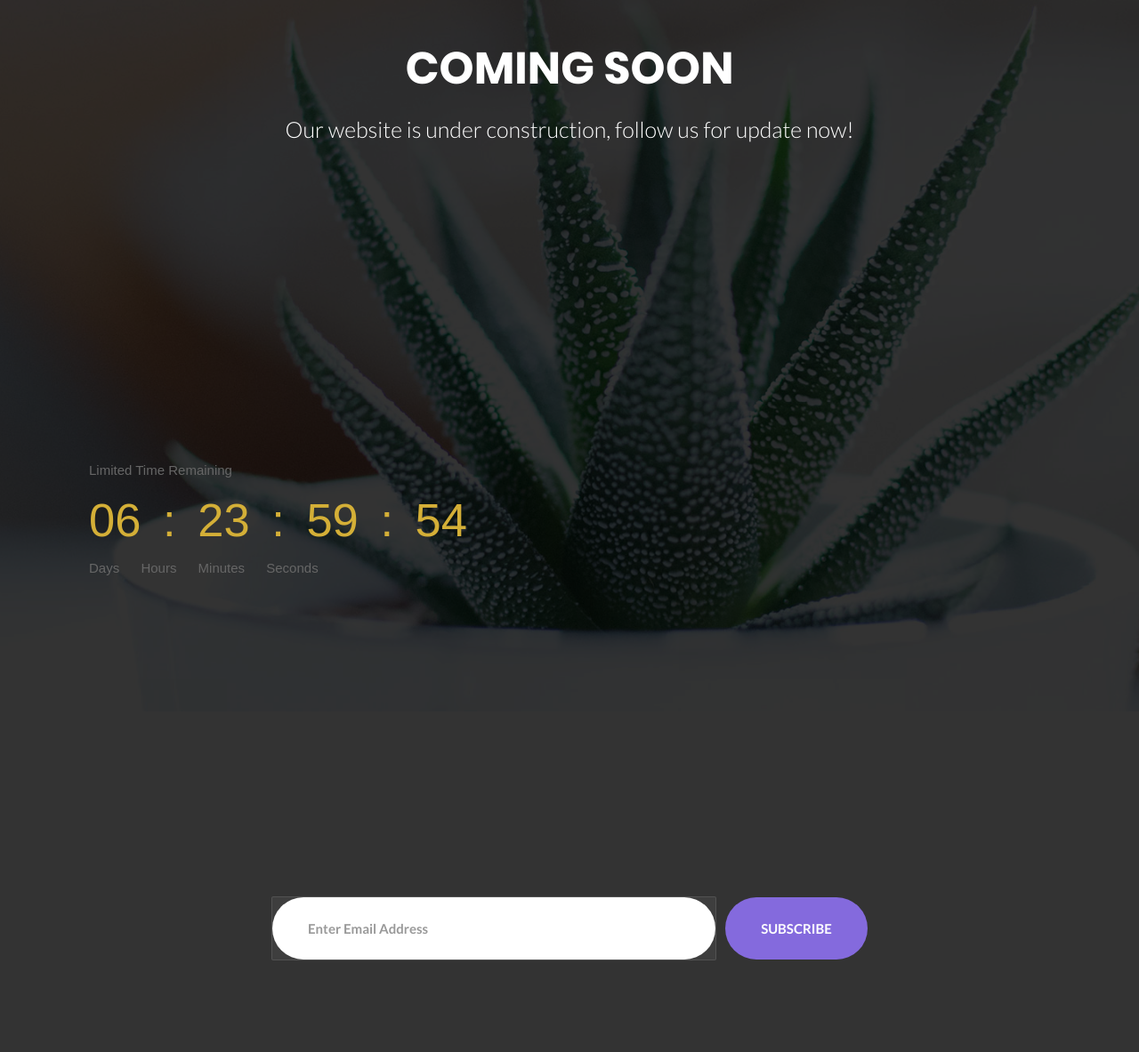
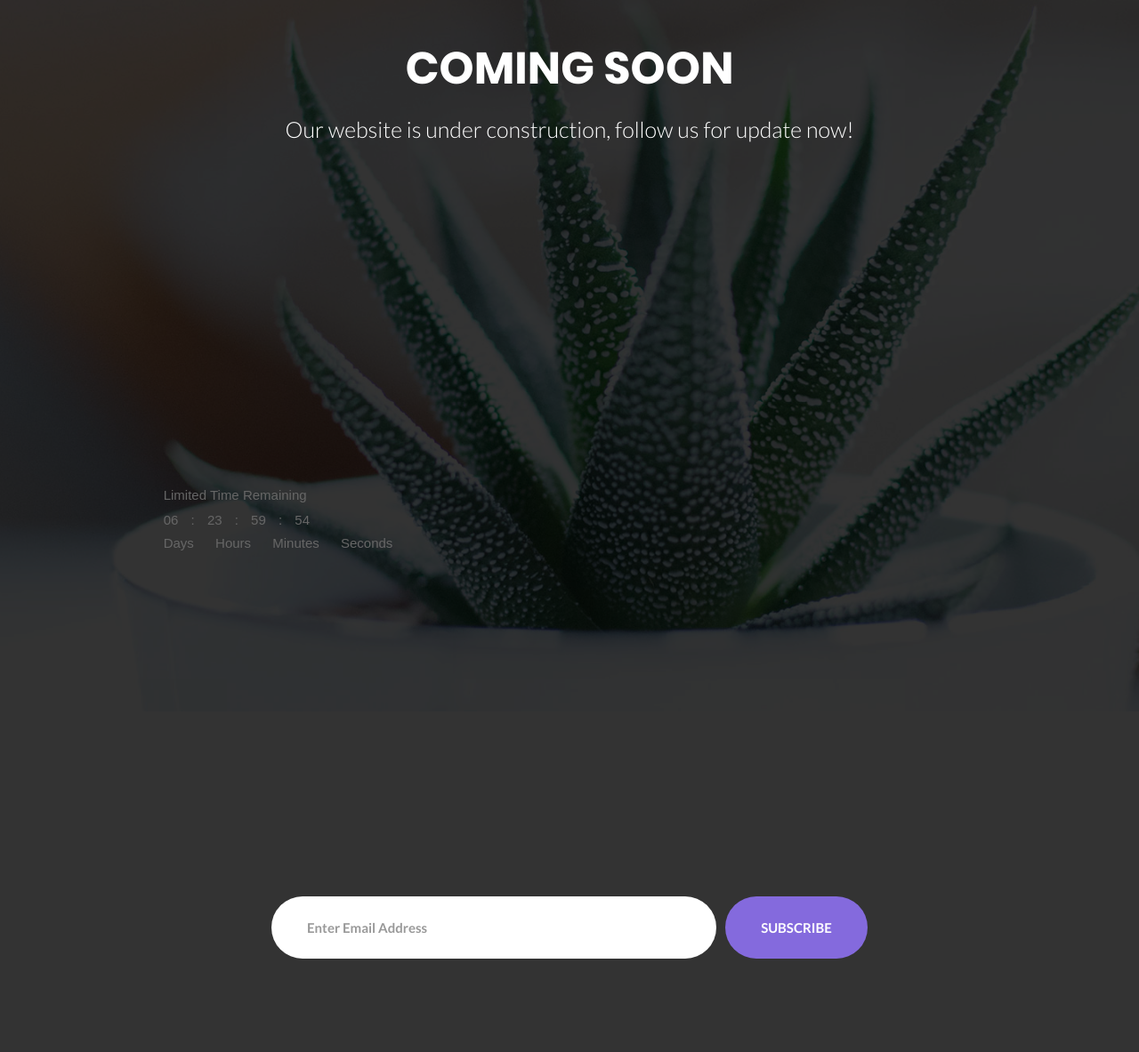
Before and after one commit to Haseebullah010/HJBrand, a Django app: page / in a window 1280 px wide. Shown: the whole page at 89% size. After the commit the page ends 1078 px from the top, so only its background shows below. Run offline with Django 4.2, Linux system fonts and the light colour scheme; some libraries are stand-ins or nearby versions.

Commit message:
Look good

```diff
--- a/template/index.html
+++ b/template/index.html
@@ -16,36 +16,9 @@
 <!--===============================================================================================-->
 	<link rel="stylesheet" type="text/css" href="{% static 'vendor/select2/select2.min.css' %}">
 <!--===============================================================================================-->
-	<style type="text/css">
-		/* Simple and clean styles to avoid conflicts */
-		body {
-			font-family: 'Poppins', sans-serif;
-		}
-
-		/* Ensure form elements are visible */
-		.wrap-input100 {
-			background: rgba(255, 255, 255, 0.05);
-			border: 1px solid rgba(255, 255, 255, 0.1);
-			border-radius: 2px;
-		}
-
-		/* Button styling */
-		.how-btn1 {
-			background: #d4af37;
-			color: #000;
-			border: none;
-			font-weight: 500;
-		}
-
-		/* Countdown styling */
-		.txt2 {
-			font-size: 3.5rem;
-			font-weight: 300;
-			color: #d4af37;
-		}
-	</style>
 	<link rel="stylesheet" type="text/css" href="{% static 'css/util.css' %}">
 	<link rel="stylesheet" type="text/css" href="{% static 'css/main.css' %}">
+<!--===============================================================================================-->
 <!--===============================================================================================-->
 </head>
 <body>
```
